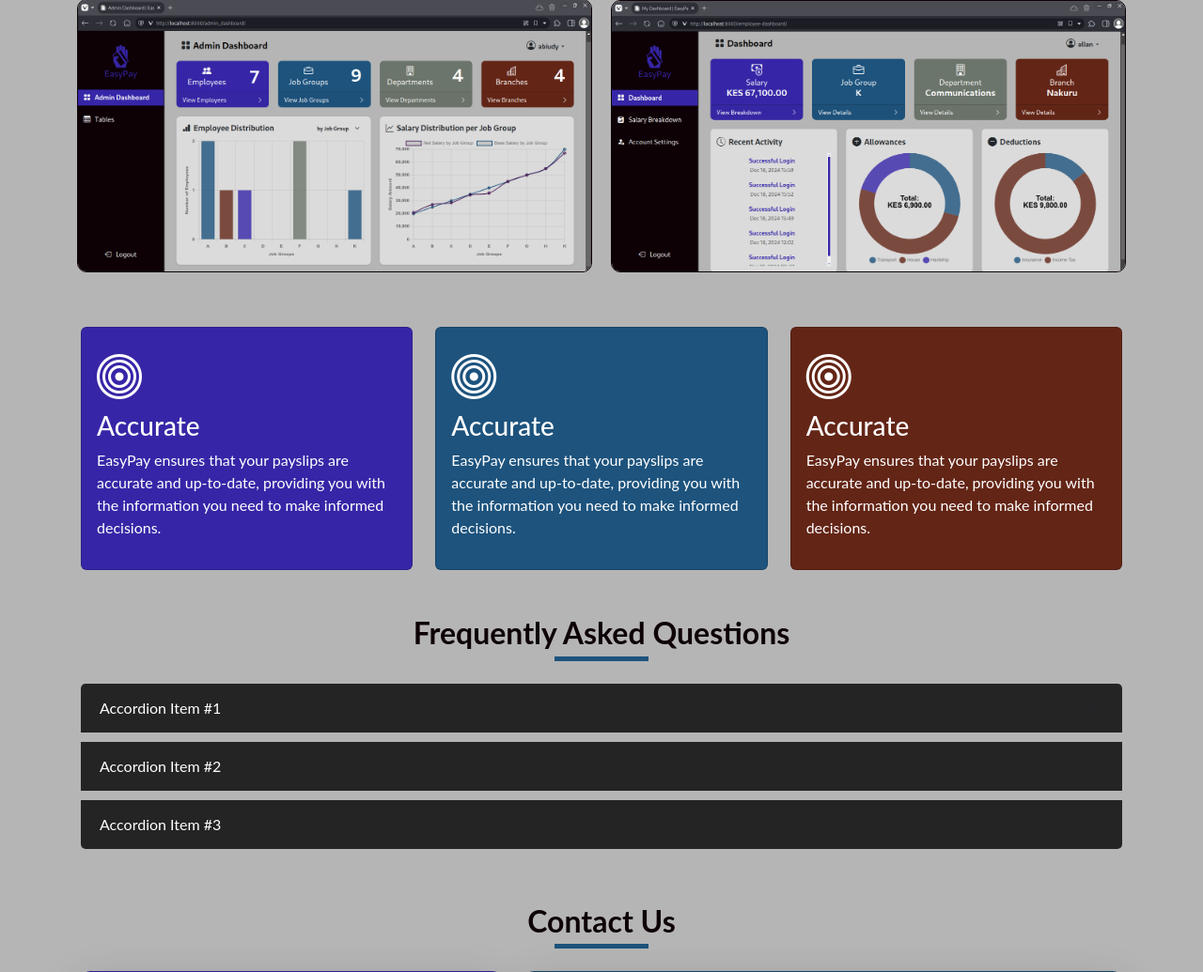
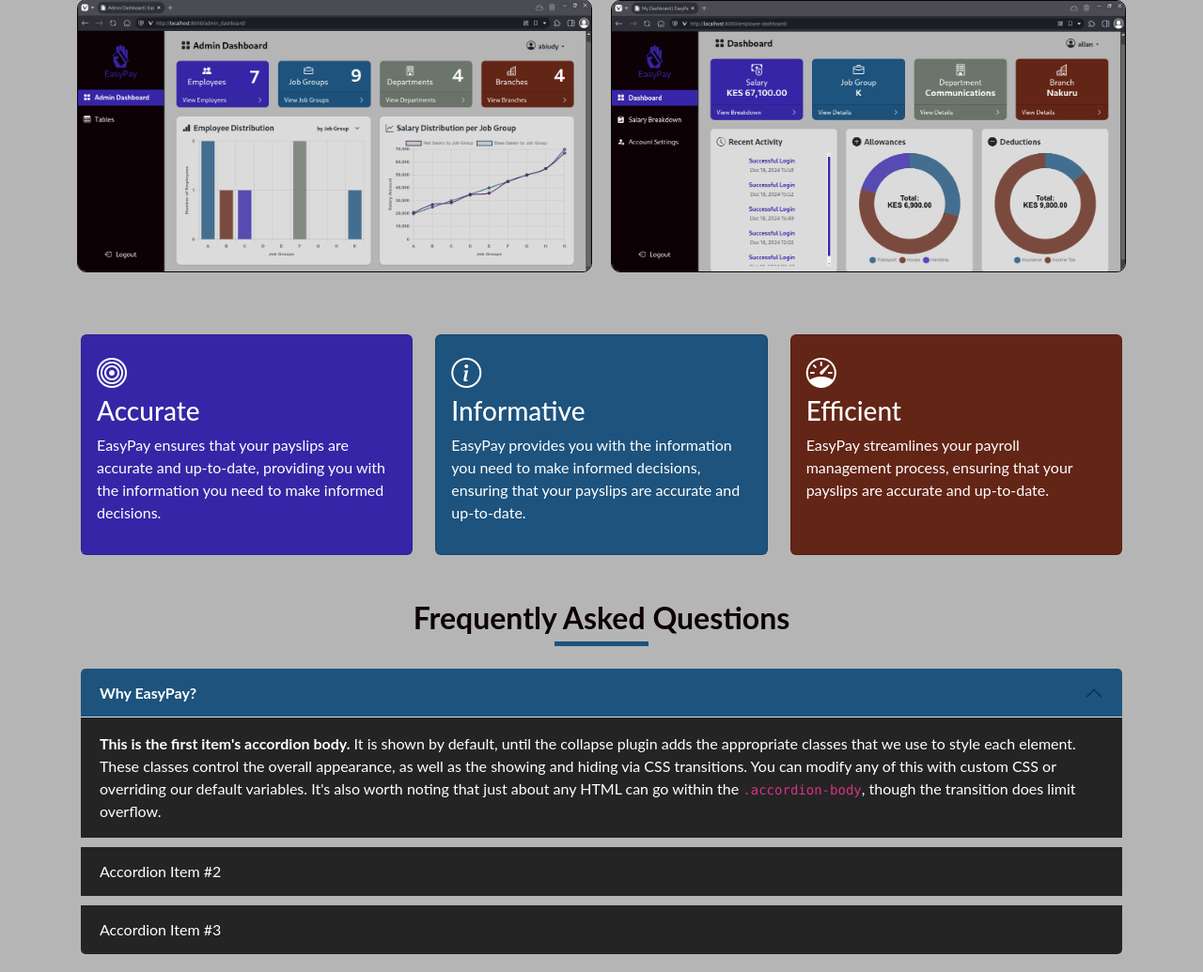
Before and after one commit to allanabiud/EasyPay, a Django app: page / in a window 1280 px wide. Shown: the part 419-1454 px from the top of the page at 94% size. Run offline with Django 5.2, Linux system fonts and the light colour scheme.

Commit message:
landing page icons and text changes

```diff
--- a/src/main/static/css/styles.css
+++ b/src/main/static/css/styles.css
@@ -183,6 +183,7 @@
 }
 
 /* When active */
+
 .accordion-button:not(.collapsed) {
   background-color: #1d537d;
   color: #fff;
--- a/src/main/templates/home.html
+++ b/src/main/templates/home.html
@@ -80,13 +80,13 @@
       </div>
     </section>
     {# Benefits #}
-    <section class="benefits mt-3" id="benefits">
+    <section class="benefits mt-4" id="benefits">
       <div class="container p-3">
         <div class="row">
           <div class="col-md-4">
-            <div class="card benefit-card1">
+            <div class="card benefit-card1 h-100">
               <div class="card-body">
-                <i class="bi bi-bullseye" style="font-size: 3rem;"></i>
+                <i class="bi bi-bullseye" style="font-size: 2rem;"></i>
                 <h3>Accurate</h3>
                 <p>
                   EasyPay ensures that your payslips are accurate and up-to-date, providing you with the information you need to make informed decisions.
@@ -95,24 +95,22 @@
             </div>
           </div>
           <div class="col-md-4">
-            <div class="card benefit-card2">
+            <div class="card benefit-card2 h-100">
               <div class="card-body">
-                <i class="bi bi-bullseye" style="font-size: 3rem;"></i>
-                <h3>Accurate</h3>
+                <i class="bi bi-info-circle" style="font-size: 2rem;"></i>
+                <h3>Informative</h3>
                 <p>
-                  EasyPay ensures that your payslips are accurate and up-to-date, providing you with the information you need to make informed decisions.
+                  EasyPay provides you with the information you need to make informed decisions, ensuring that your payslips are accurate and up-to-date.
                 </p>
               </div>
             </div>
           </div>
           <div class="col-md-4">
-            <div class="card benefit-card3">
+            <div class="card benefit-card3 h-100">
               <div class="card-body">
-                <i class="bi bi-bullseye" style="font-size: 3rem;"></i>
-                <h3>Accurate</h3>
-                <p>
-                  EasyPay ensures that your payslips are accurate and up-to-date, providing you with the information you need to make informed decisions.
-                </p>
+                <i class="bi bi-speedometer" style="font-size: 2rem;"></i>
+                <h3>Efficient</h3>
+                <p>EasyPay streamlines your payroll management process, ensuring that your payslips are accurate and up-to-date.</p>
               </div>
             </div>
           </div>
@@ -128,15 +126,17 @@
           <div class="accordion" id="accordionExample">
             <div class="accordion-item">
               <h2 class="accordion-header">
-                <button class="accordion-button collapsed"
+                <button class="accordion-button"
                         type="button"
                         data-bs-toggle="collapse"
                         data-bs-target="#collapseOne"
                         aria-expanded="true"
-                        aria-controls="collapseOne">Accordion Item #1</button>
+                        aria-controls="collapseOne">
+                  <span class="fw-bold">Why EasyPay?</span>
+                </button>
               </h2>
               <div id="collapseOne"
-                   class="accordion-collapse collapse"
+                   class="accordion-collapse collapse show"
                    data-bs-parent="#accordionExample">
                 <div class="accordion-body">
                   <strong>This is the first item's accordion body.</strong> It is shown by default, until the collapse plugin adds the appropriate classes that we use to style each element. These classes control the overall appearance, as well as the showing and hiding via CSS transitions. You can modify any of this with custom CSS or overriding our default variables. It's also worth noting that just about any HTML can go within the <code>.accordion-body</code>, though the transition does limit overflow.
--- a/src/management/views.py
+++ b/src/management/views.py
@@ -134,7 +134,7 @@
             else:
                 messages.error(request, "Invalid username or password.")
         else:
-            messages.error(request, "Invalid form data.")
+            messages.error(request, "Invalid username or password.")
 
     elif request.method == "GET":
         login_form = AuthenticationForm()
```
Also changed, not shown: src/db.sqlite3.
